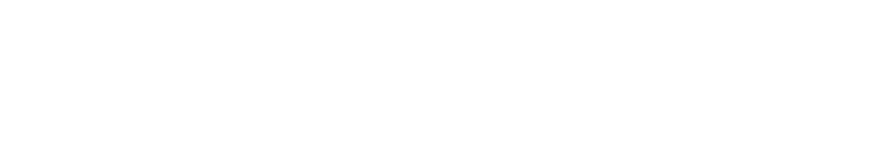
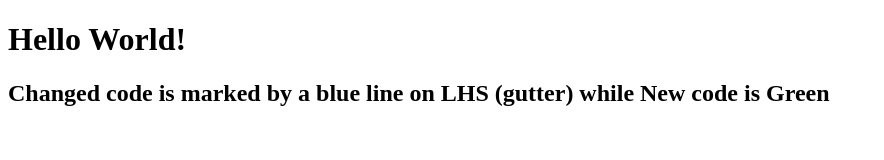
Before and after one commit to 21ady1/Git-version-control-example, a plain HTML site: page index.html in a window 1280 px wide. Shown: the whole page, without its empty margins (0-884 px from the left). Drawn offline with Linux system fonts and the light colour scheme.

Commit message:
Added Features

```diff
--- a/index.html
+++ b/index.html
@@ -9,6 +9,7 @@
     </title>
 </head>
 <body>
-
+    <h1>Hello World!</h1>
+    <h2>Changed code is marked by a blue line on LHS (gutter) while New code is Green</h2>
 </body>
 </html>
```
